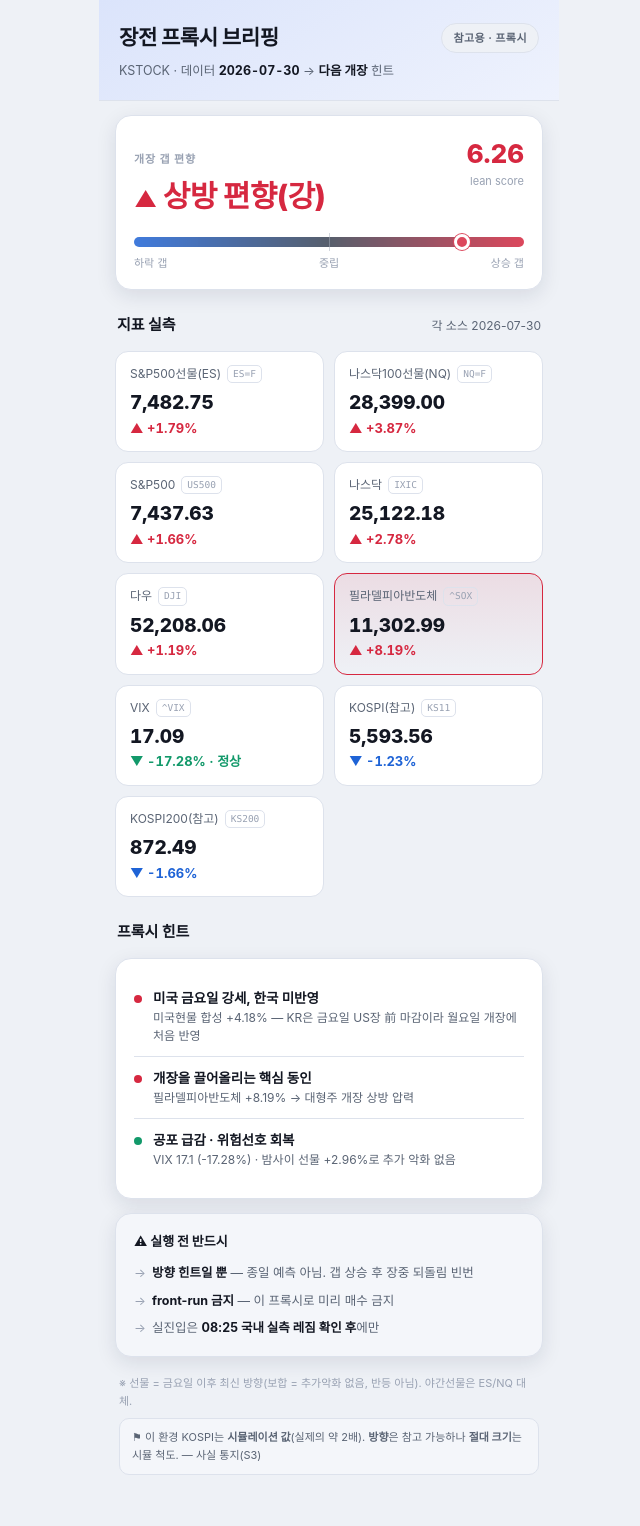
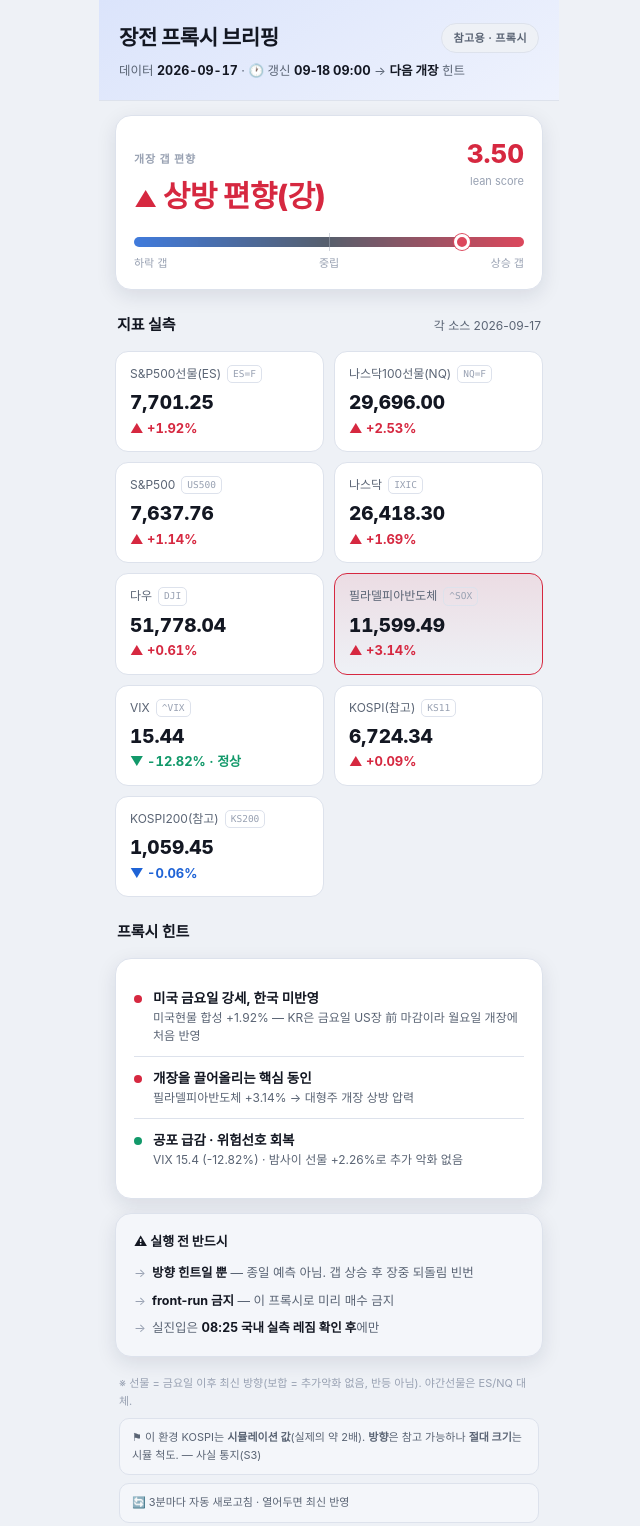
Before and after one commit to dongheon-hub/kstock-brief, a plain HTML site: page index.html in a window 1280 px wide. Shown: the whole page, without its empty margins (311-951 px from the left). Drawn offline with Linux system fonts and the light colour scheme.

Commit message:
장전 브리핑 2026-09-17 · 09-18 09:00 (rolling)

```diff
--- a/index.html
+++ b/index.html
@@ -1,4 +1,5 @@
 <meta charset="utf-8">
+<meta http-equiv="refresh" content="180">
 <meta name="viewport" content="width=device-width, initial-scale=1, viewport-fit=cover">
 <meta name="theme-color" content="#0a0d13">
 <meta name="apple-mobile-web-app-capable" content="yes">
@@ -60,20 +61,20 @@ border:3px solid var(--panel);transform:translate(-50%,-50%);box-shadow:0 0 0 1p
 body{padding-top:env(safe-area-inset-top);padding-bottom:env(safe-area-inset-bottom)}</style>
 <div class="wrap">
 <div class="hd"><div class="hd-top"><h1>장전 프록시 브리핑</h1><span class="badge">참고용 · 프록시</span></div>
-<div class="hd-sub">KSTOCK · 데이터 <b class="num">2026-07-30</b> → <b>다음 개장</b> 힌트</div></div>
+<div class="hd-sub">데이터 <b class="num">2026-09-17</b> · 🕐 갱신 <b>09-18 09:00</b> → <b>다음 개장</b> 힌트</div></div>
 <div class="card hero"><div class="top"><div><div class="lbl">개장 갭 편향</div>
 <div class="verdict up"><span class="arw">▲</span> 상방 편향(강)</div></div>
-<div class="score"><div class="n num">6.26</div><div class="t">lean score</div></div></div>
+<div class="score"><div class="n num">3.50</div><div class="t">lean score</div></div></div>
 <div class="gauge"><div class="track"><span class="mid"></span><span class="needle" style="left:84%"></span></div>
 <div class="ends"><span>하락 갭</span><span>중립</span><span>상승 갭</span></div></div></div>
-<div class="sec-h"><span class="t">지표 실측</span><span class="n">각 소스 2026-07-30</span></div>
-<div class="grid"><div class="tile"><div class="nm">S&amp;P500선물(ES) <span class="tk mono">ES=F</span></div><div class="v num">7,482.75</div><div class="c up num">▲ +1.79%</div></div><div class="tile"><div class="nm">나스닥100선물(NQ) <span class="tk mono">NQ=F</span></div><div class="v num">28,399.00</div><div class="c up num">▲ +3.87%</div></div><div class="tile"><div class="nm">S&amp;P500 <span class="tk mono">US500</span></div><div class="v num">7,437.63</div><div class="c up num">▲ +1.66%</div></div><div class="tile"><div class="nm">나스닥 <span class="tk mono">IXIC</span></div><div class="v num">25,122.18</div><div class="c up num">▲ +2.78%</div></div><div class="tile"><div class="nm">다우 <span class="tk mono">DJI</span></div><div class="v num">52,208.06</div><div class="c up num">▲ +1.19%</div></div><div class="tile hl"><div class="nm">필라델피아반도체 <span class="tk mono">^SOX</span></div><div class="v num">11,302.99</div><div class="c up num">▲ +8.19%</div></div><div class="tile"><div class="nm">VIX <span class="tk mono">^VIX</span></div><div class="v num">17.09</div><div class="c calm num">▼ -17.28% · 정상</div></div><div class="tile"><div class="nm">KOSPI(참고) <span class="tk mono">KS11</span></div><div class="v num">5,593.56</div><div class="c down num">▼ -1.23%</div></div><div class="tile"><div class="nm">KOSPI200(참고) <span class="tk mono">KS200</span></div><div class="v num">872.49</div><div class="c down num">▼ -1.66%</div></div></div>
+<div class="sec-h"><span class="t">지표 실측</span><span class="n">각 소스 2026-09-17</span></div>
+<div class="grid"><div class="tile"><div class="nm">S&amp;P500선물(ES) <span class="tk mono">ES=F</span></div><div class="v num">7,701.25</div><div class="c up num">▲ +1.92%</div></div><div class="tile"><div class="nm">나스닥100선물(NQ) <span class="tk mono">NQ=F</span></div><div class="v num">29,696.00</div><div class="c up num">▲ +2.53%</div></div><div class="tile"><div class="nm">S&amp;P500 <span class="tk mono">US500</span></div><div class="v num">7,637.76</div><div class="c up num">▲ +1.14%</div></div><div class="tile"><div class="nm">나스닥 <span class="tk mono">IXIC</span></div><div class="v num">26,418.30</div><div class="c up num">▲ +1.69%</div></div><div class="tile"><div class="nm">다우 <span class="tk mono">DJI</span></div><div class="v num">51,778.04</div><div class="c up num">▲ +0.61%</div></div><div class="tile hl"><div class="nm">필라델피아반도체 <span class="tk mono">^SOX</span></div><div class="v num">11,599.49</div><div class="c up num">▲ +3.14%</div></div><div class="tile"><div class="nm">VIX <span class="tk mono">^VIX</span></div><div class="v num">15.44</div><div class="c calm num">▼ -12.82% · 정상</div></div><div class="tile"><div class="nm">KOSPI(참고) <span class="tk mono">KS11</span></div><div class="v num">6,724.34</div><div class="c up num">▲ +0.09%</div></div><div class="tile"><div class="nm">KOSPI200(참고) <span class="tk mono">KS200</span></div><div class="v num">1,059.45</div><div class="c down num">▼ -0.06%</div></div></div>
 <div class="sec-h"><span class="t">프록시 힌트</span></div>
-<div class="card"><div class="hint"><span class="dot" style="background:var(--up)"></span><div class="tx"><b>미국 금요일 강세, 한국 미반영</b><span class="s">미국현물 합성 +4.18% — KR은 금요일 US장 前 마감이라 월요일 개장에 처음 반영</span></div></div><div class="hint"><span class="dot" style="background:var(--up)"></span><div class="tx"><b>개장을 끌어올리는 핵심 동인</b><span class="s">필라델피아반도체 +8.19% → 대형주 개장 상방 압력</span></div></div><div class="hint"><span class="dot" style="background:var(--calm)"></span><div class="tx"><b>공포 급감 · 위험선호 회복</b><span class="s">VIX 17.1 (-17.28%) · 밤사이 선물 +2.96%로 추가 악화 없음</span></div></div></div>
+<div class="card"><div class="hint"><span class="dot" style="background:var(--up)"></span><div class="tx"><b>미국 금요일 강세, 한국 미반영</b><span class="s">미국현물 합성 +1.92% — KR은 금요일 US장 前 마감이라 월요일 개장에 처음 반영</span></div></div><div class="hint"><span class="dot" style="background:var(--up)"></span><div class="tx"><b>개장을 끌어올리는 핵심 동인</b><span class="s">필라델피아반도체 +3.14% → 대형주 개장 상방 압력</span></div></div><div class="hint"><span class="dot" style="background:var(--calm)"></span><div class="tx"><b>공포 급감 · 위험선호 회복</b><span class="s">VIX 15.4 (-12.82%) · 밤사이 선물 +2.26%로 추가 악화 없음</span></div></div></div>
 <div class="card warn"><div class="wh">⚠ 실행 전 반드시</div><ul>
 <li><b>방향 힌트일 뿐</b> — 종일 예측 아님. 갭 상승 후 장중 되돌림 빈번</li>
 <li><b>front-run 금지</b> — 이 프록시로 미리 매수 금지</li>
 <li>실진입은 <b>08:25 국내 실측 레짐 확인 후</b>에만</li></ul></div>
 <div class="foot">※ 선물 = 금요일 이후 최신 방향(보합 = 추가악화 없음, 반등 아님). 야간선물은 ES/NQ 대체.
-<span class="note">⚑ 이 환경 KOSPI는 <b>시뮬레이션 값</b>(실제의 약 2배). <b>방향</b>은 참고 가능하나 <b>절대 크기</b>는 시뮬 척도. — 사실 통지(S3)</span></div>
+<span class="note">⚑ 이 환경 KOSPI는 <b>시뮬레이션 값</b>(실제의 약 2배). <b>방향</b>은 참고 가능하나 <b>절대 크기</b>는 시뮬 척도. — 사실 통지(S3)</span><span class="note">🔄 3분마다 자동 새로고침 · 열어두면 최신 반영</span></div>
 </div>
```
